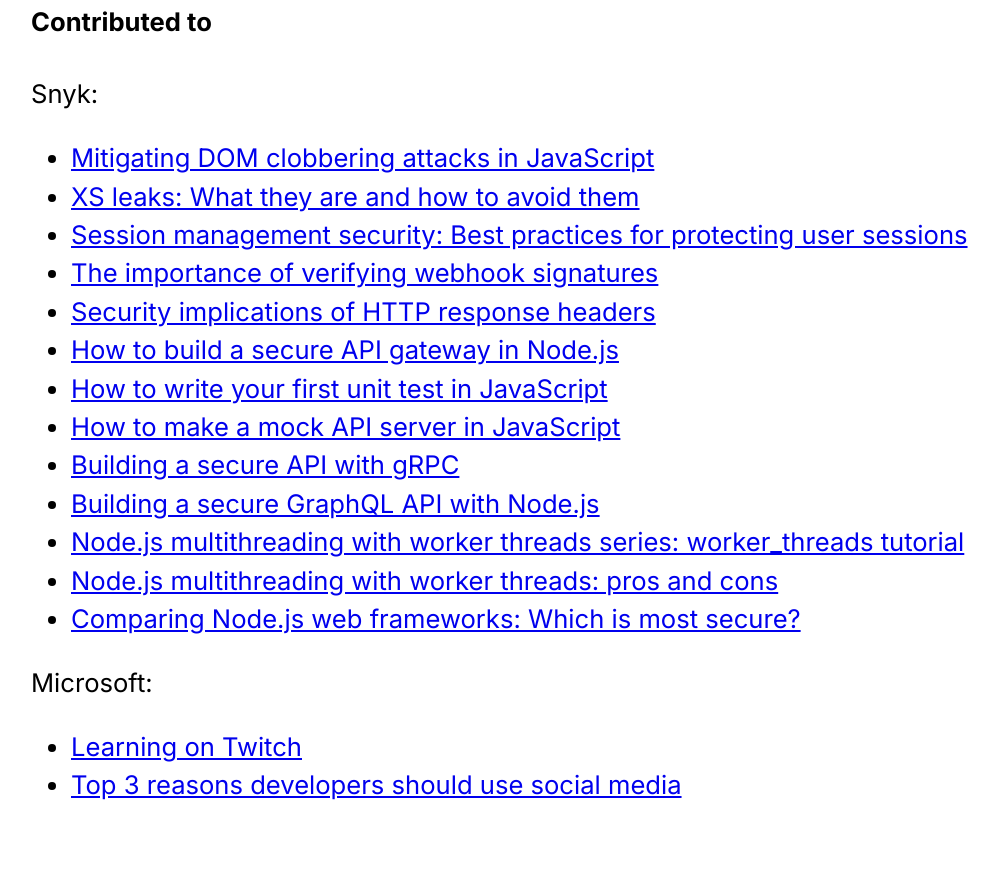
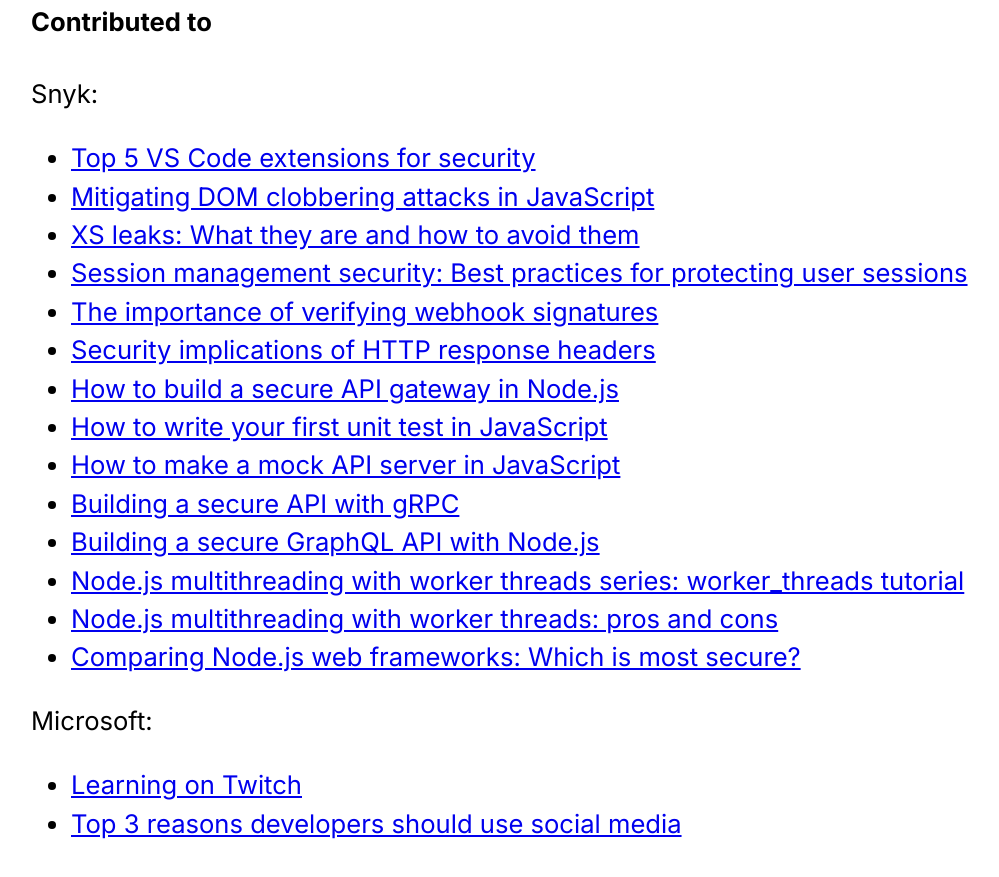
Before and after one commit to clarkio/clarkio.github.io, an Astro site: page /media in a window 1280 px wide. Shown: the part 2122-2999 px from the top of the page, without its empty margins (9-1008 px from the left). Built offline with nearby package versions, Linux system fonts and the light colour scheme; Astro itself is replaced by a stand-in of ours.

Commit message:
add: latest published article

```diff
--- a/src/pages/media.md
+++ b/src/pages/media.md
@@ -49,6 +49,7 @@
 #### Contributed to
 
 Snyk:
+- [Top 5 VS Code extensions for security](https://snyk.io/blog/top-5-vs-code-extensions-security/)
 - [Mitigating DOM clobbering attacks in JavaScript](https://snyk.io/blog/mitigating-dom-clobbering-attacks-javascript/)
 - [XS leaks: What they are and how to avoid them](https://snyk.io/blog/xs-leaks/)
 - [Session management security: Best practices for protecting user sessions](https://snyk.io/blog/session-management-security/)
```
